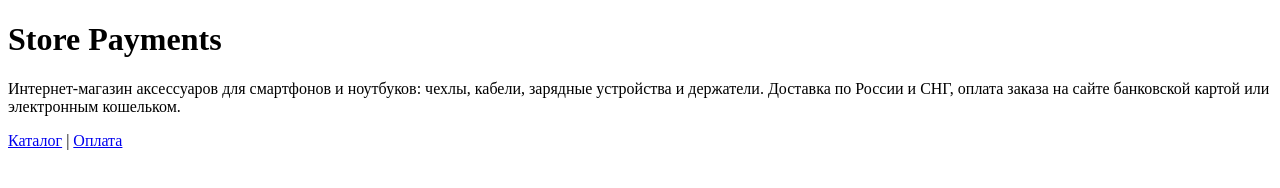
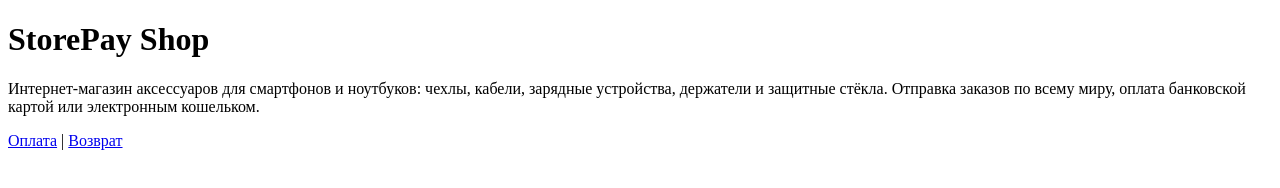
Before and after one commit to hanifisakaoglu3/hanifisakaoglu3.github.io, a plain HTML site: page index.html in a window 1280 px wide. Drawn offline with Linux system fonts and the light colour scheme.

Commit message:
Rebrand facade to StorePay Shop

```diff
--- a/index.html
+++ b/index.html
@@ -2,13 +2,12 @@
 <html lang="ru">
 <head>
 <meta charset="utf-8">
-<meta name="trybit-verification" content="vx72sr96n7bxcq343wrbolk2sh3mi7mb" />
 <meta name="viewport" content="width=device-width, initial-scale=1">
-<title>Store Payments — интернет-магазин</title>
+<title>StorePay Shop — интернет-магазин аксессуаров</title>
 </head>
 <body>
-<h1>Store Payments</h1>
-<p>Интернет-магазин аксессуаров для смартфонов и ноутбуков: чехлы, кабели, зарядные устройства и держатели. Доставка по России и СНГ, оплата заказа на сайте банковской картой или электронным кошельком.</p>
-<p><a href="catalog.html">Каталог</a> | <a href="success.html">Оплата</a></p>
+<h1>StorePay Shop</h1>
+<p>Интернет-магазин аксессуаров для смартфонов и ноутбуков: чехлы, кабели, зарядные устройства, держатели и защитные стёкла. Отправка заказов по всему миру, оплата банковской картой или электронным кошельком.</p>
+<p><a href="success.html">Оплата</a> | <a href="fail.html">Возврат</a></p>
 </body>
 </html>
```
